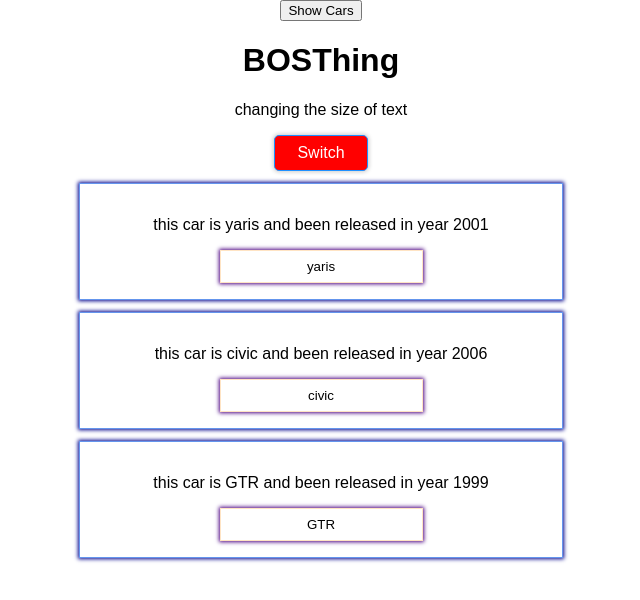
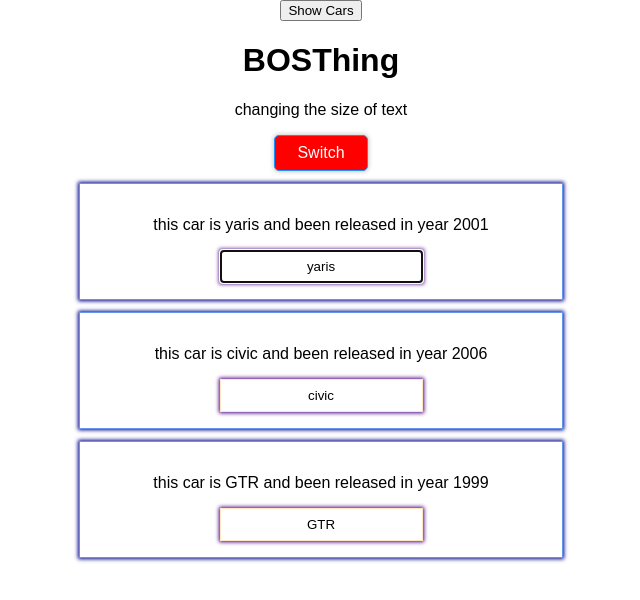
Before and after one commit to Aum-S2/React-Ls-In-Progress, a React app: page / in a window 1280 px wide. Both pictures are taken after a click on the button "Show Cars". Shown: the top 600 px of the page, without its empty margins (319-959 px from the left). Built offline with nearby package versions, Linux system fonts and the light colour scheme.

Commit message:
using ref

```diff
--- a/src/components/Cars/Car/Car.js
+++ b/src/components/Cars/Car/Car.js
@@ -17,6 +17,9 @@
 
   componentDidMount() {
     console.log('[Car.js] Inside componentDidMount()');
+    if (this.props.position === 0) {
+      this.inputElement.focus();
+    }
   }
 
   render() {
@@ -25,7 +28,11 @@
       <ReactAux>
         <p onClick={this.props.click}>this car is {this.props.name} and been released in year {this.props.yearReleased}</p>
         <p>{this.props.children}</p>
-        <input type='text' onChange={this.props.changed} value={this.props.name} />
+        <input
+          ref={(inputt) => { this.inputElement = inputt }}
+          type='text'
+          onChange={this.props.changed}
+          value={this.props.name} />
       </ReactAux>
     )
     /* return [
--- a/src/components/Cars/Cars.js
+++ b/src/components/Cars/Cars.js
@@ -41,6 +41,7 @@
       return <Car
         click={() => this.props.clicked(index)}
         name={car.name}
+        position={index}
         yearReleased={car.yearReleased}
         key={car.id}
         changed={(event) => this.props.changed(event, car.id)} />
```
